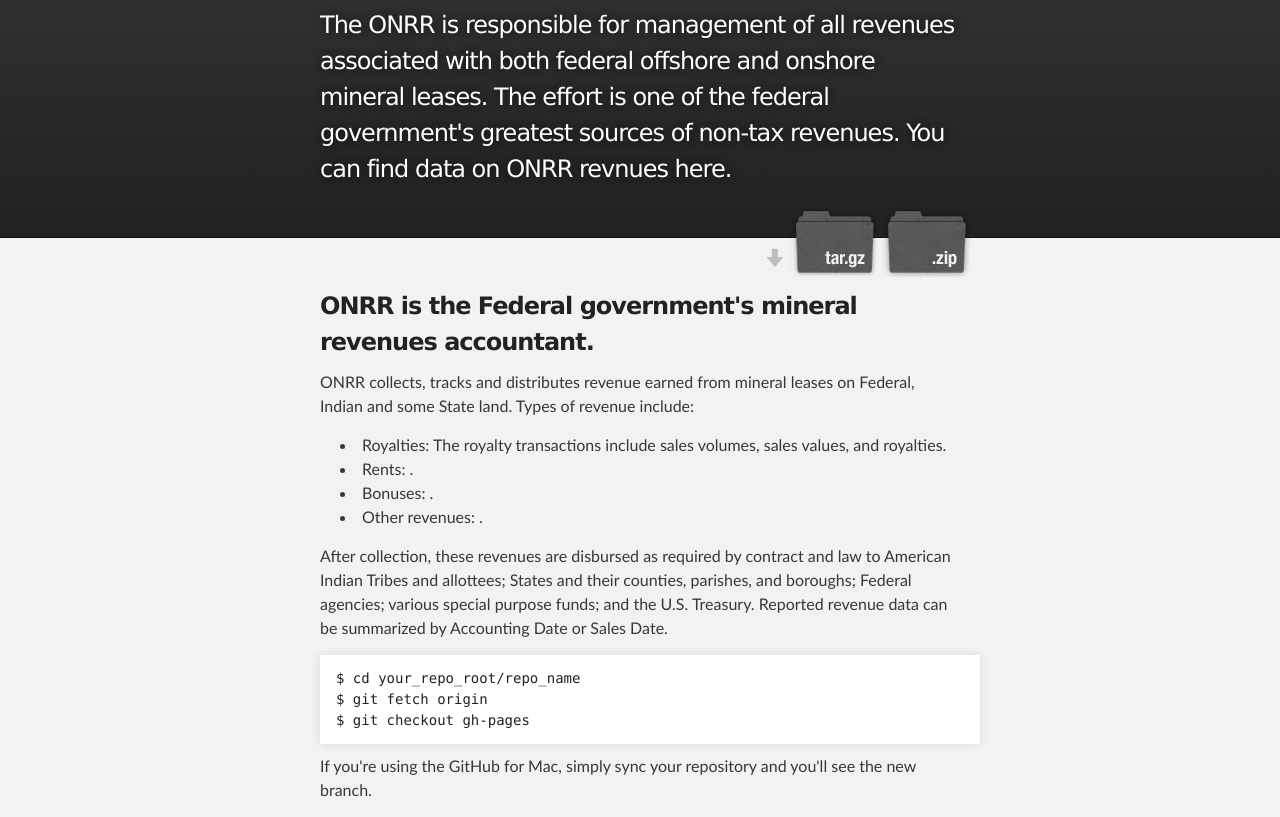
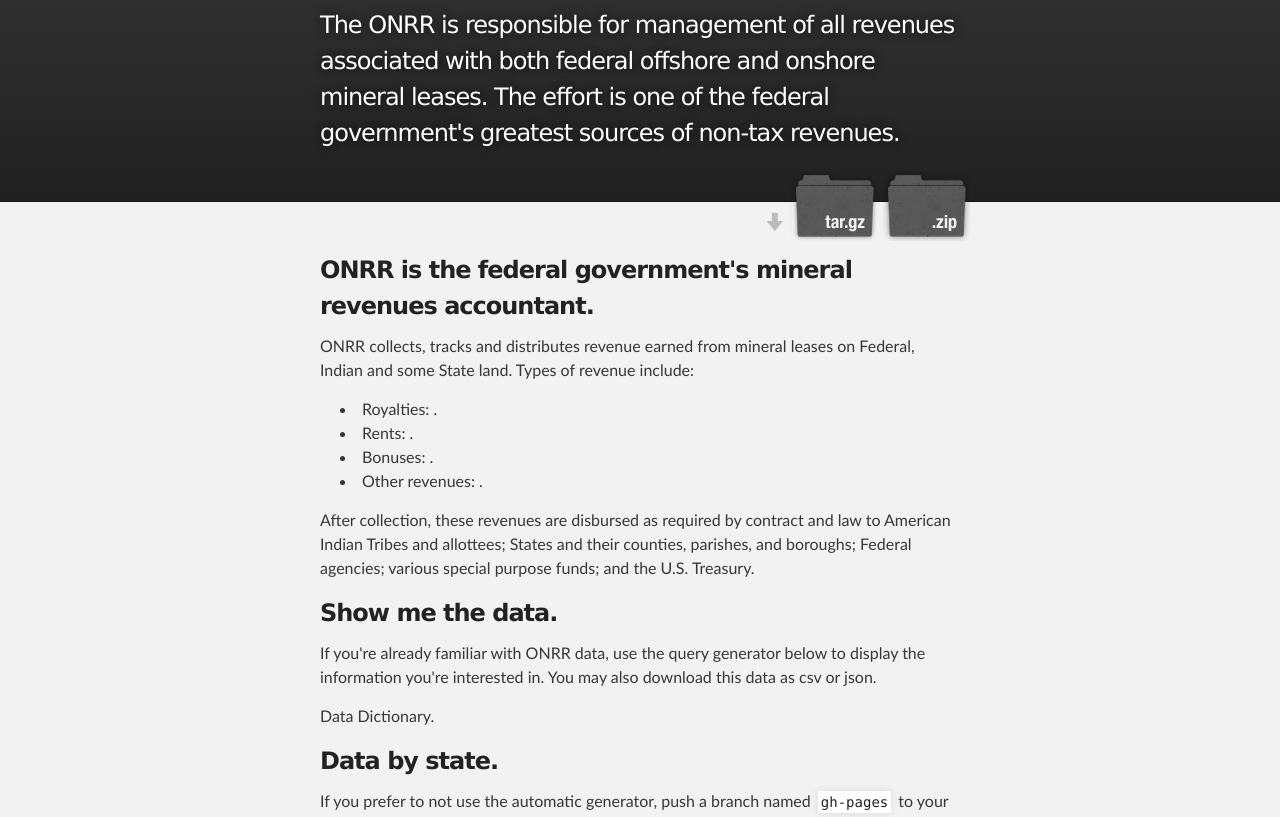
Before and after one commit to meiqimichelle/onrr-data-beta, a plain HTML site: page index.html in a window 1280 px wide. Shown: the part 116-933 px from the top of the page. Drawn offline with nearby package versions, Linux system fonts and the light colour scheme.

Commit message:
Update index.html

```diff
--- a/index.html
+++ b/index.html
@@ -7,6 +7,8 @@
     <meta name="description" content="ONRR Data : The ONRR is responsible for management of all revenues associated with both federal offshore and onshore mineral leases. The effort is one of the federal government&#39;s greatest sources of non-tax revenues." />
 
     <link rel="stylesheet" type="text/css" media="screen" href="stylesheets/stylesheet.css">
+
+    <script src="http://d3js.org/d3.v3.min.js" charset="utf-8"></script>
 
     <title>ONRR Data</title>
   </head>
@@ -19,7 +21,7 @@
           <a id="forkme_banner" href="https://github.com/meiqimichelle/onrr-data-beta">View on GitHub</a>
 
           <h1 id="project_title">ONRR Data</h1>
-          <h2 id="project_tagline">The ONRR is responsible for management of all revenues associated with both federal offshore and onshore mineral leases. The effort is one of the federal government&#39;s greatest sources of non-tax revenues. You can find data on ONRR revnues here.</h2>
+          <h2 id="project_tagline">The ONRR is responsible for management of all revenues associated with both federal offshore and onshore mineral leases. The effort is one of the federal government&#39;s greatest sources of non-tax revenues.</h2>
 
             <section id="downloads">
               <a class="zip_download_link" href="https://github.com/meiqimichelle/onrr-data-beta/zipball/master">Download this project as a .zip file</a>
@@ -32,31 +34,26 @@
     <div id="main_content_wrap" class="outer">
       <section id="main_content" class="inner">
         <h3>
-<a name="money-coming-in" class="anchor" href="#money-coming-in"><span class="octicon octicon-link"></span></a>ONRR is the Federal government's mineral revenues accountant.</h3>
+<a name="money-coming-in" class="anchor" href="#money-coming-in"><span class="octicon octicon-link"></span></a>ONRR is the federal government's mineral revenues accountant.</h3>
 
 <p>ONRR collects, tracks and distributes revenue earned from mineral leases on Federal, Indian and some State land. Types of revenue include:
 <ul>
-  <li>Royalties: The royalty transactions include sales volumes, sales values, and royalties.</li>
+  <li>Royalties: .</li>
   <li>Rents: .</li>
   <li>Bonuses: .</li>
   <li>Other revenues: .</li>
 </ul>
-After collection, these revenues are disbursed as required by contract and law to American Indian Tribes and allottees; States and their counties, parishes, and boroughs; Federal agencies; various special purpose funds; and the U.S. Treasury. Reported revenue data can be summarized by Accounting Date or Sales Date.</p>
-
-<pre><code>$ cd your_repo_root/repo_name
-$ git fetch origin
-$ git checkout gh-pages
-</code></pre>
-
-<p>If you're using the GitHub for Mac, simply sync your repository and you'll see the new branch.</p>
+After collection, these revenues are disbursed as required by contract and law to American Indian Tribes and allottees; States and their counties, parishes, and boroughs; Federal agencies; various special purpose funds; and the U.S. Treasury.</p>
 
 <h3>
 <a name="show-me-the-data" class="anchor" href="#show-me-the-data"><span class="octicon octicon-link"></span></a>Show me the data.</h3>
 
 <p>If you're already familiar with ONRR data, use the query generator below to display the information you're interested in. You may also download this data as csv or json.</p>
 
+<p>Data Dictionary.</p>
+
 <h3>
-<a name="map-interface" class="anchor" href="#map-interface"><span class="octicon octicon-link"></span></a>information by state.</h3>
+<a name="map-interface" class="anchor" href="#map-interface"><span class="octicon octicon-link"></span></a>Data by state.</h3>
 
 <p>If you prefer to not use the automatic generator, push a branch named <code>gh-pages</code> to your repository to create a page manually. In addition to supporting regular HTML content, GitHub Pages support Jekyll, a simple, blog aware static site generator written by our own Tom Preston-Werner. Jekyll makes it easy to create site-wide headers and footers without having to copy them across every page. It also offers intelligent blog support and other advanced templating features.</p>
 
```
